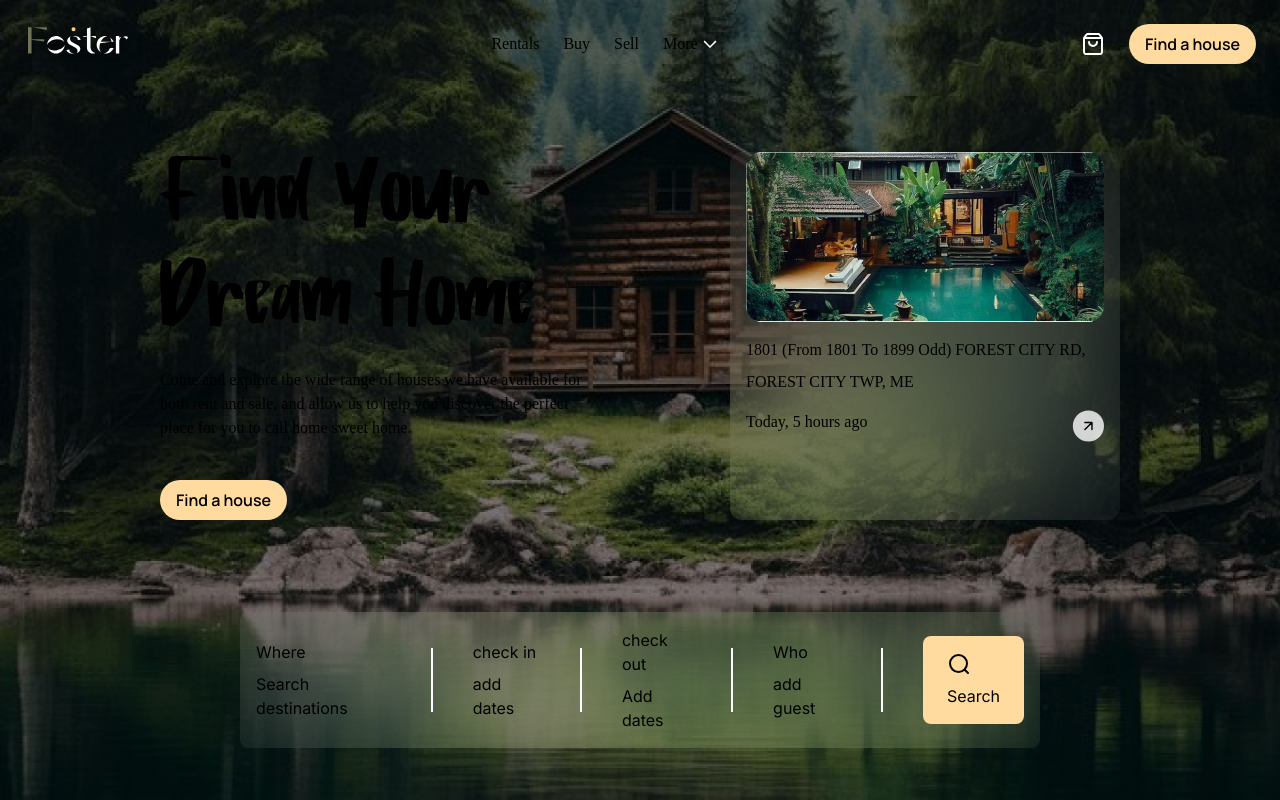
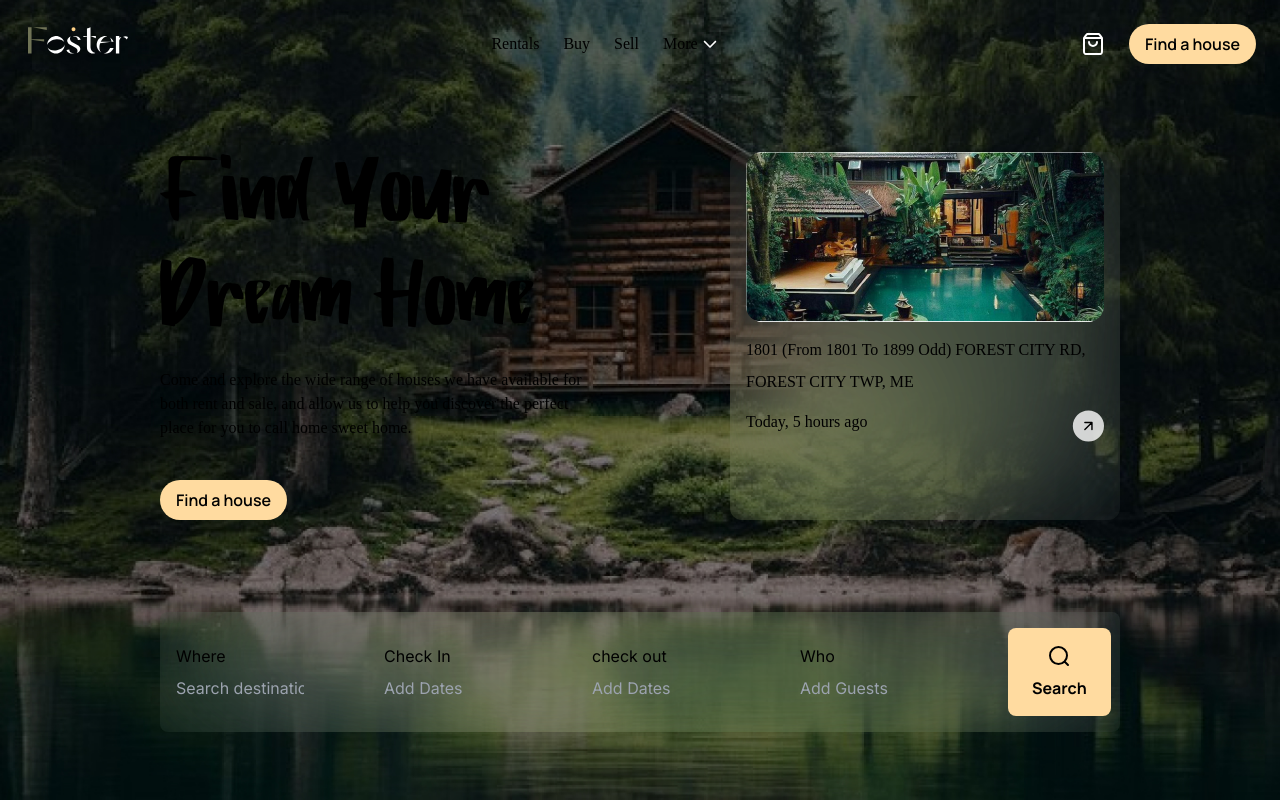
Before and after one commit to igorntwari/NextJS, a Next.js app in the folder egreen/: page / in a window 1280 px wide. Built offline with nearby package versions, Linux system fonts and the light colour scheme.

Commit message:
fea:added new codes

```diff
--- a/egreen/src/pages/LandingPage.tsx
+++ b/egreen/src/pages/LandingPage.tsx
@@ -1,3 +1,5 @@
+"use client";
+import { useState } from "react";
 import Image from "next/image";
 import Link from "next/link";
 import LandingPicture from "../assets/pictures/LandingPicture.jpg";
@@ -8,6 +10,21 @@ import SmallLandingPicture from "../assets/pictures/SmallLandingPicture.jpg";
 import Navigate from "@/assets/Icons/Navigate";
 import Search from "@/assets/Icons/Search";
 export default function LandingPage() {
+  const [where, setWhere] = useState("");
+  const [checkIn, setCheckIn] = useState("");
+  const [checkOut, setCheckOut] = useState("");
+  const [who, setWho] = useState("");
+
+  const handleSearch = () => {
+    console.log(
+      `Where: ${where}, Check In: ${checkIn}, Check Out: ${checkOut}, Who: ${who}`
+    );
+    setWhere("");
+    setCheckIn("");
+    setCheckOut("");
+    setWho("");
+  };
+
   return (
     <div className="relative h-screen">
       <Image
@@ -51,9 +68,11 @@ export default function LandingPage() {
             <br /> both rent and sale, and allow us to help you discover the
             perfect <br /> place for you to call home sweet home.
           </p>
-          <button className="bg-[#FFDBA0] py-2 px-4 rounded-3xl font-Manrope-semiBold text-black">
-            Find a house
-          </button>
+          <Link href="/products">
+            <button className="bg-[#FFDBA0] py-2 px-4 rounded-3xl font-Manrope-semiBold text-black">
+              Find a house
+            </button>
+          </Link>
         </div>
         <div className="relative backdrop-brightness-200 backdrop-contrast-75 backdrop-blur-3xl flex flex-col gap-4 px-4 rounded-xl">
           <Image
@@ -71,34 +90,62 @@ export default function LandingPage() {
           </p>
         </div>
       </div>
-      <div className="relative px-60 py-7">
+      <div className="relative px-40 py-7">
         <div
           className="backdrop-brightness-200 backdrop-contrast-75 backdrop-blur-3xl flex items-center justify-between gap-10 p-4 rounded-lg
         "
         >
           <p className="flex flex-col gap-2">
             <span>Where</span>
-            <span>Search destinations</span>
+            <input
+              className="bg-transparent w-32"
+              type="text"
+              placeholder="Search destinations"
+              value={where}
+              onChange={(e) => setWhere(e.target.value)}
+            />
           </p>
+
           <div className="w-[2px] bg-white h-16"></div>
           <p className="flex flex-col gap-2">
-            <span>check in</span>
-            <span>add dates</span>
+            <span>Check In</span>
+            <input
+              className="bg-transparent w-32"
+              type="text"
+              placeholder="Add Dates"
+              value={checkIn}
+              onChange={(e) => setCheckIn(e.target.value)}
+            />
           </p>
           <div className="w-[2px] bg-white h-16"></div>
           <p className="flex flex-col gap-2">
             <span>check out</span>
-            <span>Add dates</span>
+            <input
+              className="bg-transparent w-32"
+              type="text"
+              placeholder="Add Dates"
+              value={checkOut}
+              onChange={(e) => setCheckOut(e.target.value)}
+            />
           </p>
           <div className="w-[2px] bg-white h-16"></div>
           <p className="flex flex-col gap-2">
             <span>Who</span>
-            <span>add guest</span>
+            <input
+              className="bg-transparent w-32"
+              type="text"
+              placeholder="Add Guests"
+              value={who}
+              onChange={(e) => setWho(e.target.value)}
+            />
           </p>
           <div className="w-[2px] bg-white h-16"></div>
-          <p className="flex flex-col gap-2 bg-[#FFDBA0] py-4 px-6 rounded-lg">
+          <p
+            className="flex flex-col gap-2 items-center bg-[#FFDBA0] py-4 px-6 rounded-lg"
+            onClick={handleSearch}
+          >
             <Search />
-            <span>Search</span>
+            <span className="text-black font-Manrope-bold">Search</span>
           </p>
         </div>
       </div>
```
